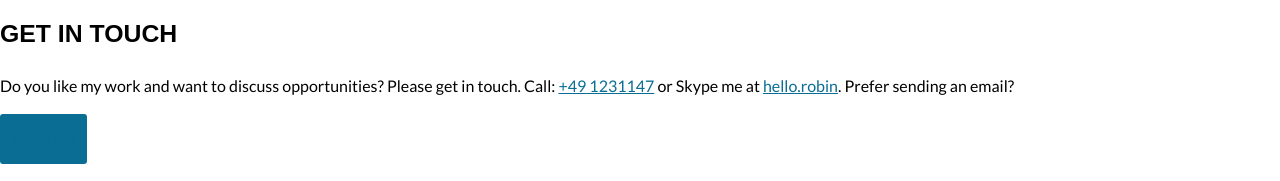
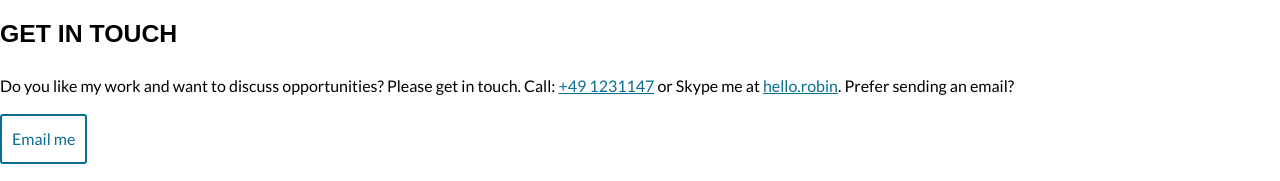
Before and after one commit to Robiin0110/portfolio-robin, a plain HTML site: page index.html in a window 1280 px wide. Shown: the part 2894-3075 px from the top of the page. Drawn offline with nearby package versions, Linux system fonts and the light colour scheme.

Commit message:
Corrected secondary button style

```diff
--- a/css/style.css
+++ b/css/style.css
@@ -77,7 +77,7 @@ a:active {
   color: #FFFFFF
 }
 .button.contact {
-  background-color: transarent;
+  background-color: transparent;
   color: #096D94;
   border: 2px solid #096D94;
 }
```
